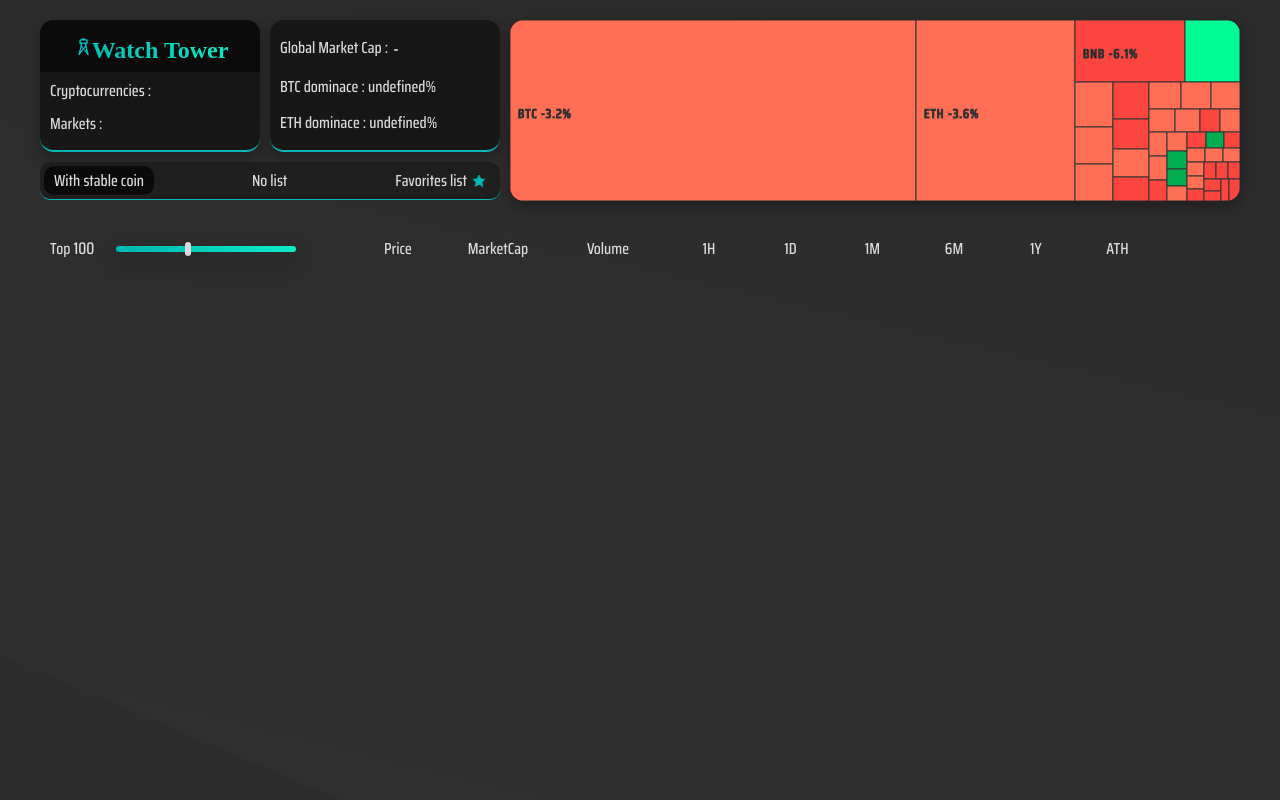
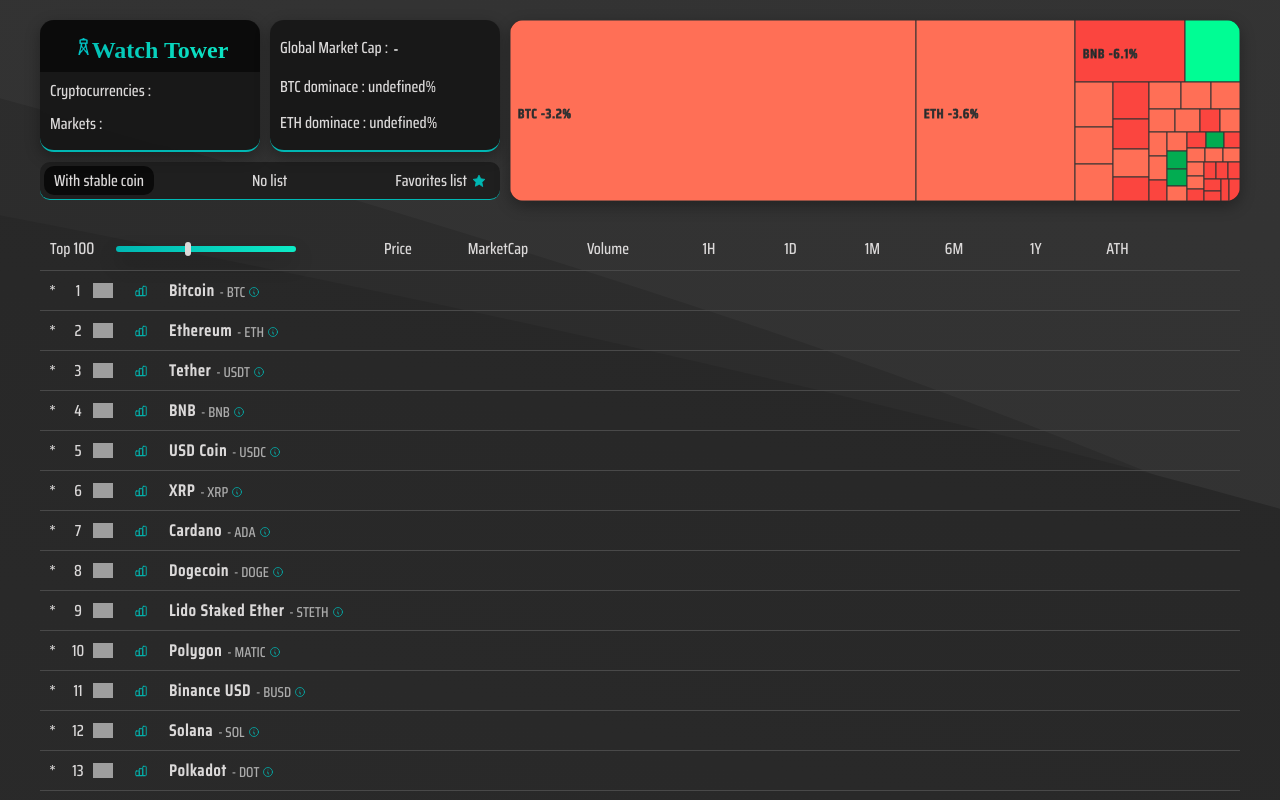
Before and after one commit to ZhannaZucher/crypto-dashboard, a Next.js app: page / in a window 1280 px wide. Shown: the top 800 px of the page. Built offline with nearby package versions, Linux system fonts and the light colour scheme; no server answers; grey boxes are pictures that could not be loaded; a web font is replaced by a local one.

Commit message:
add table row main infos

```diff
--- a/app/components/Table.tsx
+++ b/app/components/Table.tsx
@@ -2,12 +2,15 @@
 
 import { selectCoinsData, useAppSelector } from "../store/selectors"
 import { useState } from "react"
+import TableRow from "./TableRow"
+import { mockData } from "@/db"
 
 const Table = () => {
   const [rangeNumber, setRangeNumber] = useState("100")
   const [orderBy, setOrderBy] = useState("")
-  const coinsData = useAppSelector(selectCoinsData)
-  console.log(coinsData)
+  const data = useAppSelector(selectCoinsData)
+  //using mock data when API response fails because of too many requests
+  const coinsData = data ? data : mockData
 
   const tableHeader = [
     "Price",
@@ -23,7 +26,7 @@ const Table = () => {
 
   return (
     <div className="table-container">
-      <div className="table-header">
+      <ul className="table-header">
         <div className="range-container">
           <span>
             {"Top" + " "}
@@ -61,7 +64,13 @@ const Table = () => {
             <label htmlFor={el}>{el}</label>
           </li>
         ))}
-      </div>
+      </ul>
+      {coinsData &&
+        coinsData
+          .slice(0, parseInt(rangeNumber))
+          .map((coin, index) => (
+            <TableRow key={coin.id} coin={coin} index={index} />
+          ))}
     </div>
   )
 }
--- /dev/null
+++ b/app/components/TableRow.tsx
@@ -0,0 +1,49 @@
+import { Coin } from "@/types"
+import Image from "next/image"
+import icon from "@/public/chart-icon.svg"
+import infoIcon from "@/public/info-icon.svg"
+import Link from "next/link"
+
+type TableRowProps = {
+  coin: Coin
+  index: number
+}
+
+const TableRow = ({ coin, index }: TableRowProps) => {
+  return (
+    <div className="table-line">
+      <div className="infos-container">
+        <span>*</span>
+        <p>{index + 1}</p>
+        <div className="img">
+          <Image src={coin.image} height={15} width={15} alt="logo" />
+        </div>
+
+        <div className="infos">
+          <div className="chart-img">
+            <Image src={icon} alt="chart-icon" priority />
+          </div>
+          <h4>{coin.name}</h4>
+          <span>- {coin.symbol.toUpperCase()}</span>
+          <Link
+            target="_blank"
+            href={
+              "https://www.coingecko.com/fr/pi%C3%A8ces/" +
+              coin.name.toLowerCase().replaceAll(" ", "-")
+            }
+          >
+            <Image
+              src={infoIcon}
+              alt="info icon"
+              height={14}
+              width={14}
+              priority
+            />
+          </Link>
+        </div>
+      </div>
+    </div>
+  )
+}
+
+export default TableRow
--- a/styles/components/_table.scss
+++ b/styles/components/_table.scss
@@ -183,6 +183,7 @@
 
       > img {
         height: 12px;
+        width: auto;
         display: block;
         margin-left: auto;
         cursor: pointer;
@@ -206,6 +207,7 @@
         img {
           object-fit: cover;
           height: 15px;
+          width: auto;
         }
       }
       .infos {
```
